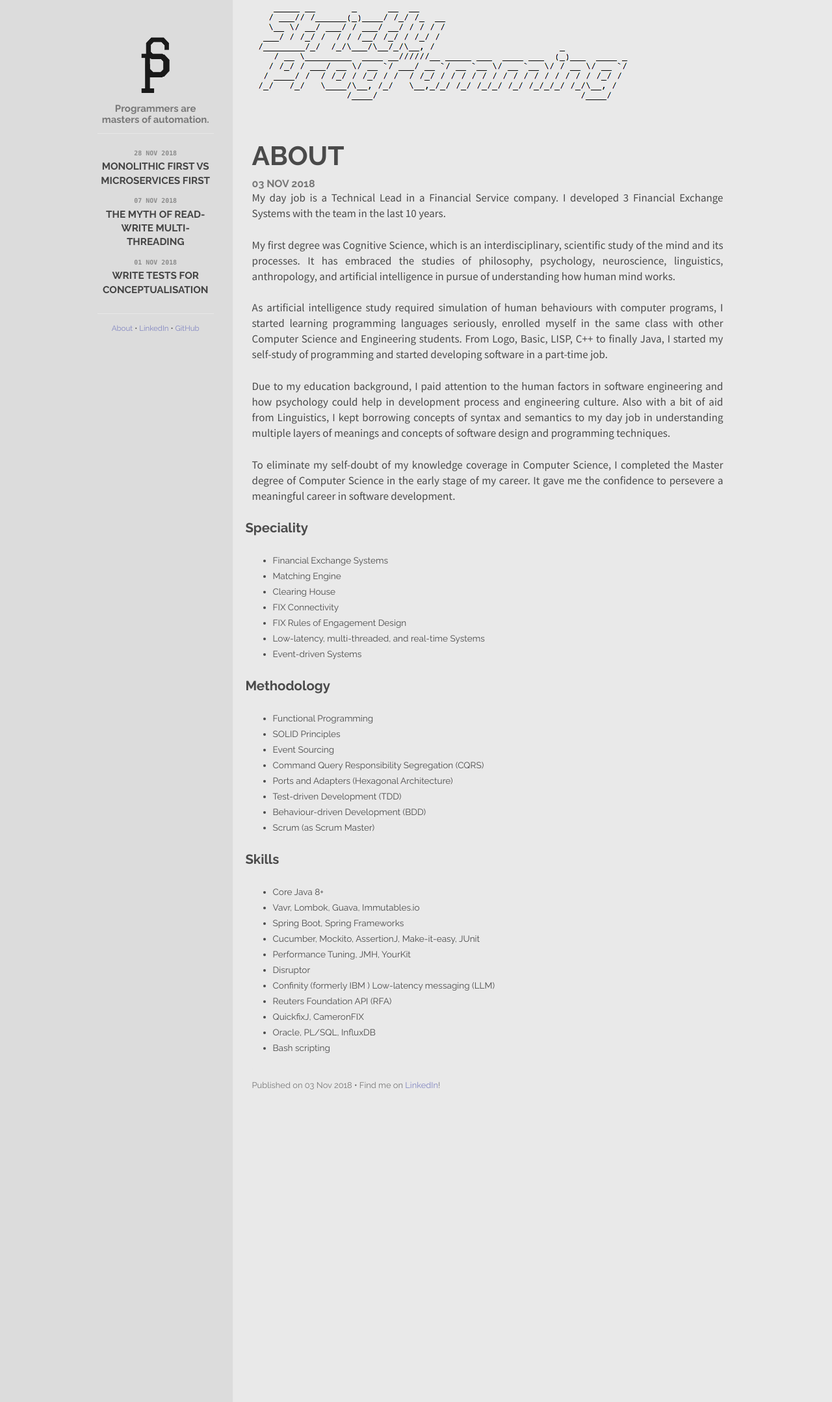
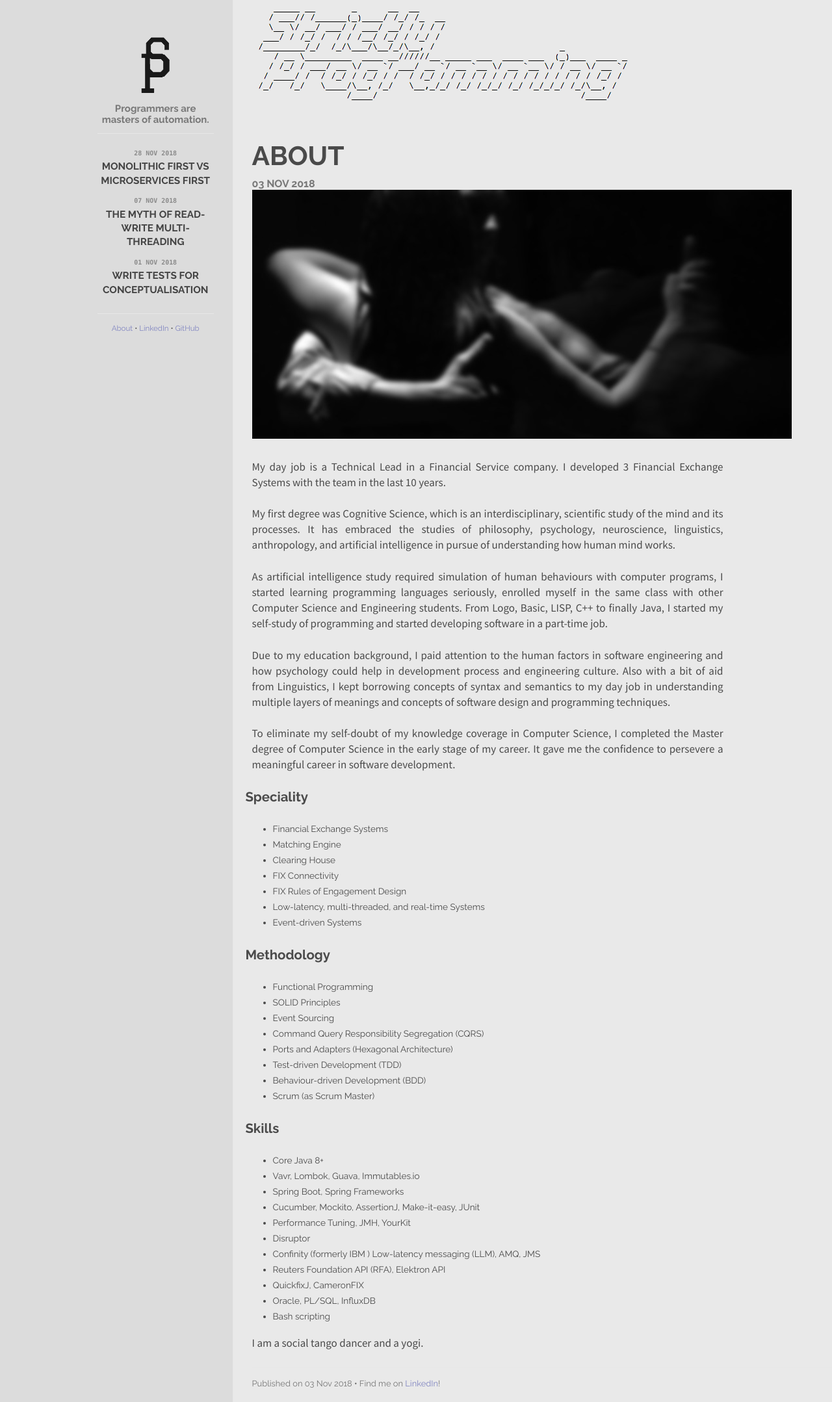
Before and after one commit to jasition/jasition.github.io, a Jekyll site: the page built from about.md, in a window 1280 px wide. Shown: the whole page at 65% size. Built offline with Jekyll 4.4.1, drawn with Linux system fonts in a browser that asks for light colours.

Commit message:
About page update

```diff
--- a/about.md
+++ b/about.md
@@ -5,6 +5,9 @@ cover: cover.png
 date:   2018-11-03 12:00:00
 permalink: /about/
 ---
+
+![Tango](/images/tango.jpg)
+
 
 My day job is a Technical Lead in a Financial Service company. I developed 3 Financial Exchange Systems with the team in the last 10 years.
 
@@ -42,8 +45,10 @@ To eliminate my self-doubt of my knowledge coverage in Computer Science, I compl
 * Cucumber, Mockito, AssertionJ, Make-it-easy, JUnit
 * Performance Tuning, JMH, YourKit
 * Disruptor
-* Confinity (formerly IBM ) Low-latency messaging (LLM)
-* Reuters Foundation API (RFA)
+* Confinity (formerly IBM ) Low-latency messaging (LLM), AMQ, JMS
+* Reuters Foundation API (RFA), Elektron API
 * QuickfixJ, CameronFIX
 * Oracle, PL/SQL, InfluxDB
 * Bash scripting
+
+I am a social tango dancer and a yogi.
```
Also changed, not shown: images/tango.jpg (added).
